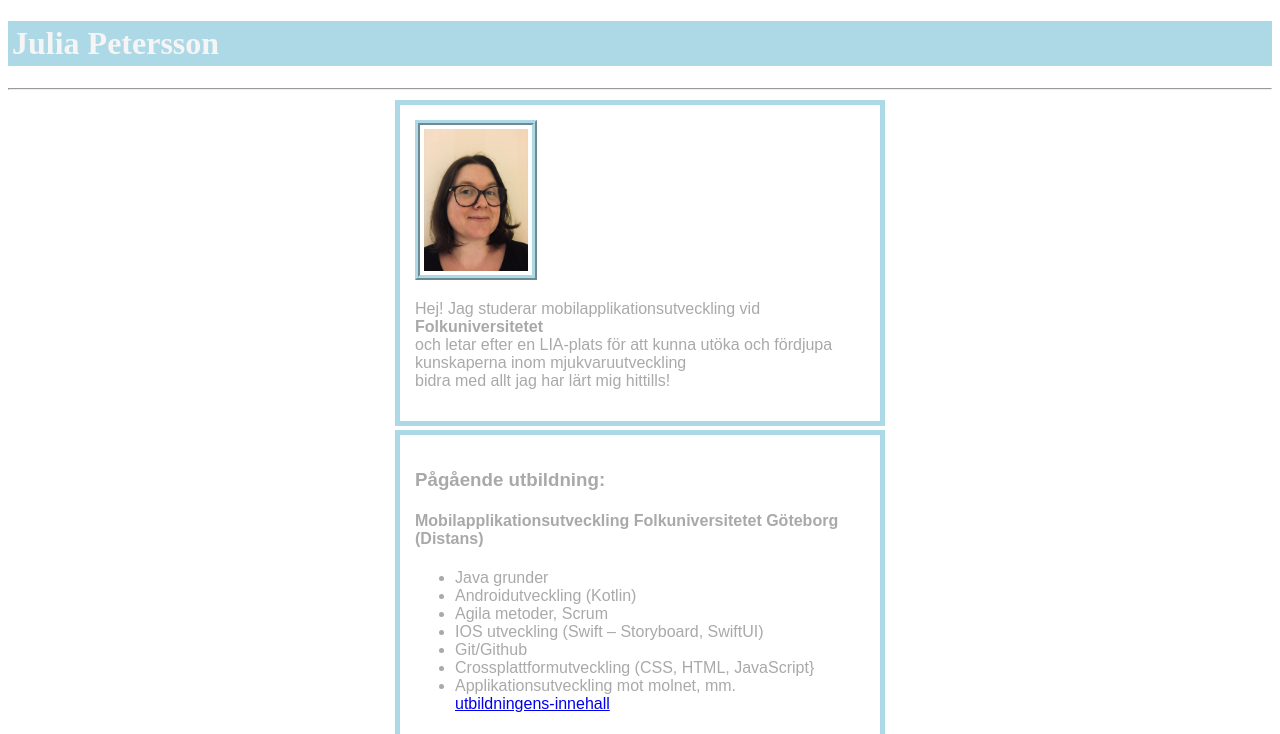
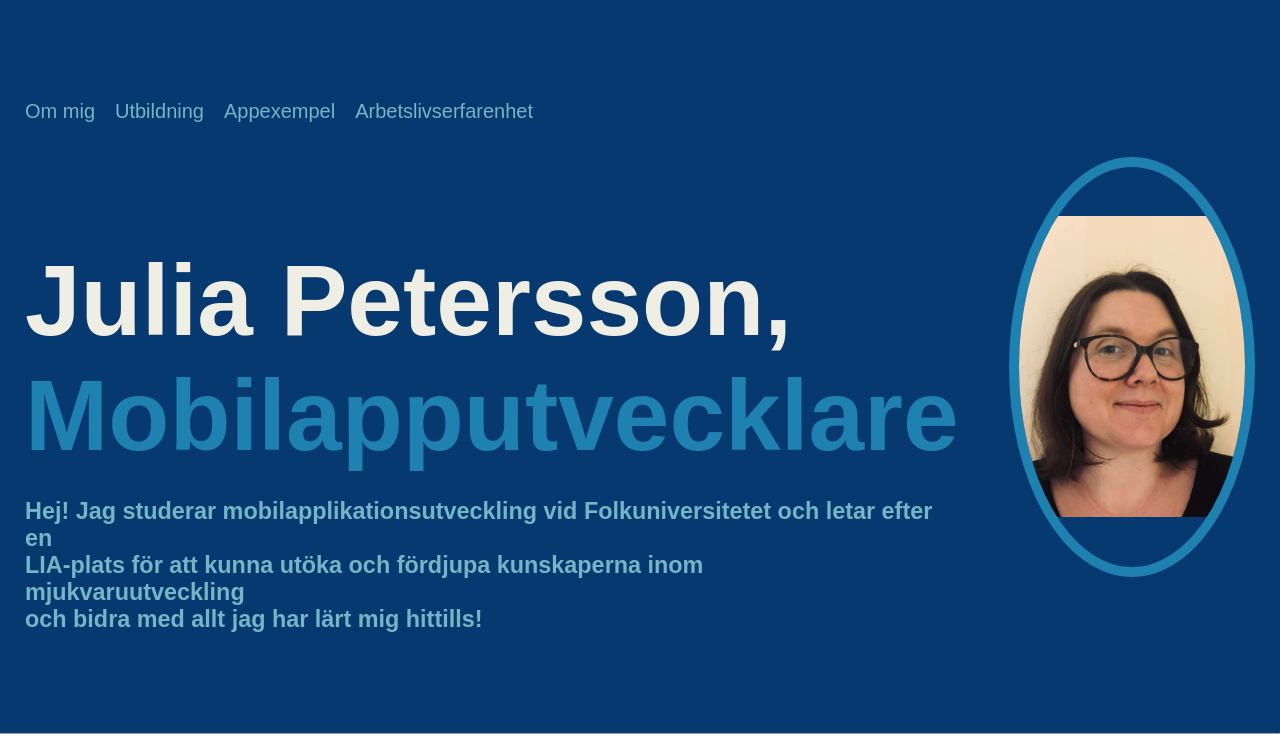
Before and after one commit to JuliaGloggPete/Portfolio, a plain HTML site: page index.html in a window 1280 px wide. Shown: the top 734 px of the page. Drawn offline with Linux system fonts and the light colour scheme.

Commit message:
new styling

```diff
--- a/index.html
+++ b/index.html
@@ -4,23 +4,44 @@
     <meta charset="UTF-8">
     <meta http-equiv="X-UA-Compatible" content="IE=edge">
     <meta name="viewport" content="width=device-width, initial-scale=1.0">
-    <title>Document</title>
+    <title>Portfolio</title>
     <link rel="stylesheet" href="styles.css">
 </head>
 <body>
-    <h1>Julia Petersson</h1>
 
-    <!-- This is a comment -->
+    <header>
+<div class="header_txt">
+<nav>
+
+<ul>
+<li><a href="">Om mig</a></li>
+<li><a href="">Utbildning</a></li>
+<li><a href="">Appexempel</a></li>
+<li><a href="">Arbetslivserfarenhet</a></li>
+
+</ul>
+</nav>
+<h1>Julia Petersson, <br> <span style="color: var(--main-brand-color);"> Mobilapputvecklare </span> </h1>
+<h3 title="Hire me!">Hej! Jag studerar mobilapplikationsutveckling vid <strong>Folkuniversitetet</strong>
+    och letar efter en <br> LIA-plats för att kunna  utöka och fördjupa kunskaperna inom <br> mjukvaruutveckling <br>
+    och bidra med allt jag har lärt mig hittills!
+
+   </h3>
+</div>
+<div class="circle"> <img src="Julia.jpeg" alt="Julia" > </div>
+
+
+
+    </header>
+
+
+
+    <!-- beige #eeeee4 petrol #1e81b0  petrolligtht #76b5c5  orange #e28743  orange light #eab676 brown #873e23
+    darkblue #063970
+    -->
     <hr>
     <div class="container">
-        <div>
-    <img src="Julia.jpeg" alt="Julia" width="104" height="142">
-    <p title="Hire me!">Hej! Jag studerar mobilapplikationsutveckling vid <strong>Folkuniversitetet</strong>
-     <br>och letar efter en  LIA-plats för att kunna utöka och fördjupa kunskaperna inom mjukvaruutveckling <br>
-        bidra med allt jag har lärt mig hittills!
 
-    </p>
-</div>
 
 <div id="div_school">
 
--- a/styles.css
+++ b/styles.css
@@ -1,17 +1,90 @@
-img{
-    border: 5px ridge lightblue;
-    padding: 4px;
+
+:root{
+    --main-brand-color:#1e81b0;
+
+
+    --primary-color: #063970;
+    --secondary-color:#e28743 ;
+
+
+    --light-secondary-color:  #eab676;
+    --text-color: #eeeee4 ;
+    --secondary-text-color:  #76b5c5;
+
+    --tertiery-text-color:#873e23;
 }
 
-div{
-    font-family:Arial, Helvetica, sans-serif
+*{
+    margin: 0;
+    padding:0;
+}
+body{
+    min-height: 100vh;
+    background-color: var(--primary-color);
+    font-family:Arial, Helvetica, sans-serif;
+    font-size: 20px;
+    color: var(--text-color)
+}
+header{
+padding: 100px 25px;
+display: flex;
+justify-content: center;
+align-items: center;
+gap: 50px;
+
+}
+.header_text {
+    width: 850px;
 }
 h1{
-    background-color: lightblue;
-    color: whitesmoke;
-    padding: 4px;
+    font-size: 100px;
+    line-height: 115%;
+}
+h3{
+margin-top: 25px;
+color: var(--secondary-text-color)
+
 }
 
+
+
+.circle {
+    height: 400px;
+    width: 400px;
+    overflow: hidden;
+    border-radius: 50%;
+    border: 10px solid var(--main-brand-color);
+
+    display: flex;
+    justify-content: center;
+    align-items: center;
+
+
+}
+.circle img {
+    width: 100%;
+}
+
+nav{
+margin-bottom: 120px;
+
+}
+nav ul{
+    list-style: none;
+    display: flex;
+    gap: 20px;
+}
+
+
+a {
+    color: var(--secondary-text-color);
+    text-decoration: none;
+
+}
+
+nav a:hover{
+    color: var(--text-color)
+}
 .container {
     display: flex;
     flex-direction: column;
@@ -31,7 +104,3 @@ h1{
    align-self: center;
 
 }
-
-body{
-
-color:darkgrey;}
```
Also changed, not shown: Portfolio.html (deleted, +0 -129 lines).
